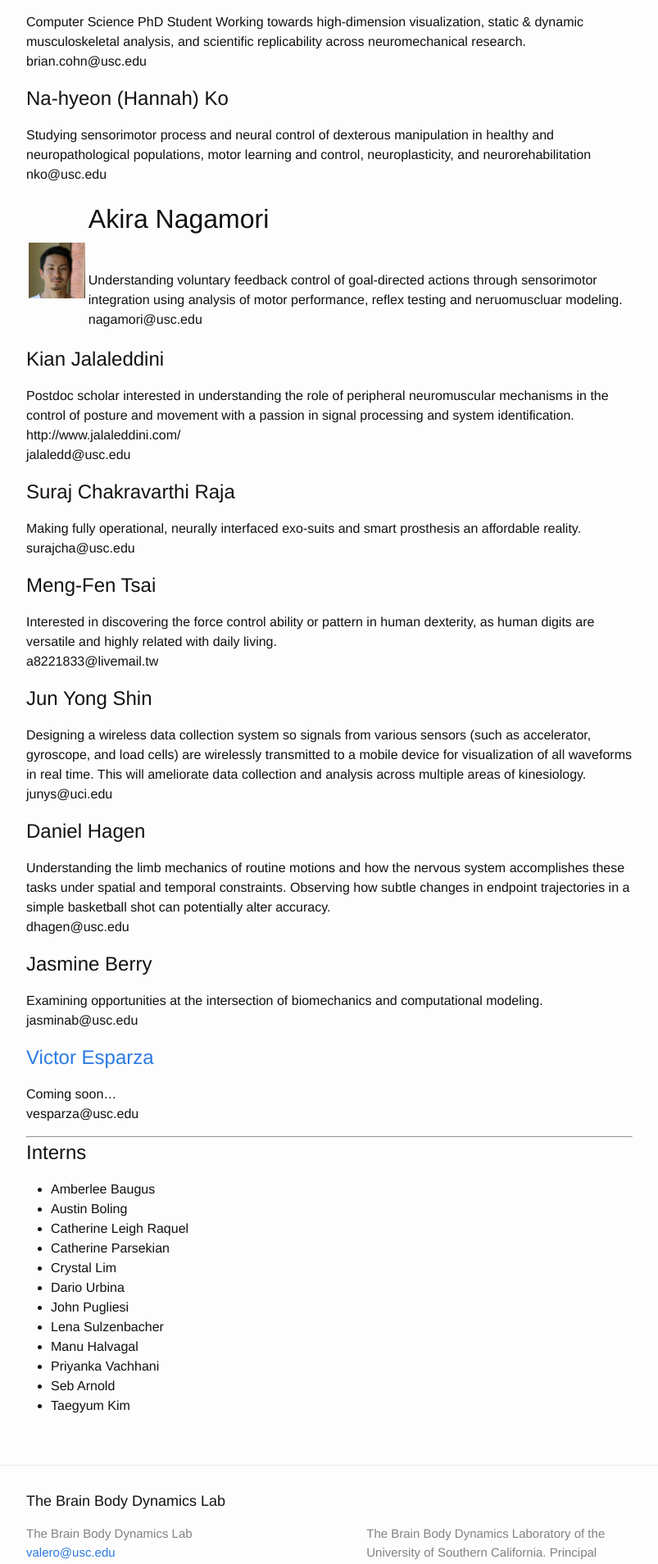
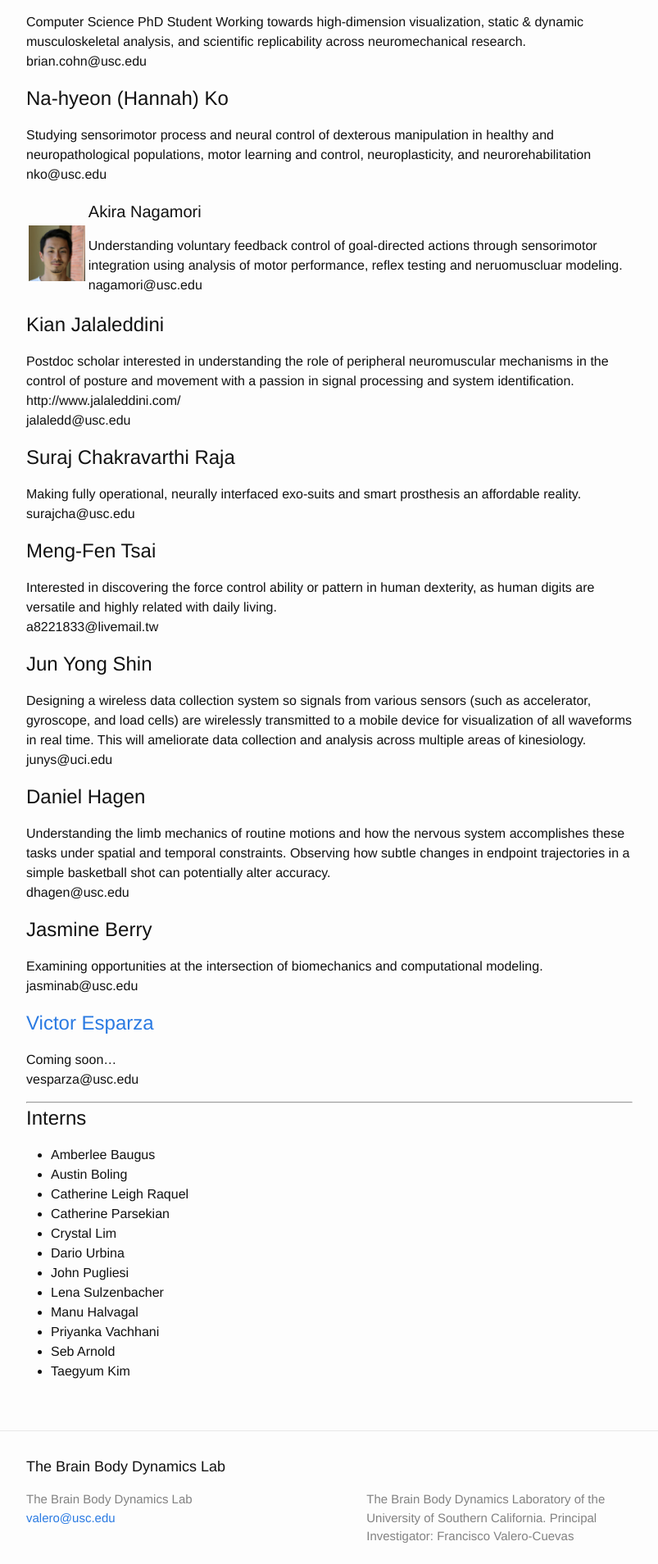
Before and after one commit to usc-bbdl/usc-bbdl.github.io, a Jekyll site: the page built from about.md, in a window 1280 px wide. Shown: the part 1247-3155 px from the top of the page at 82% size, without its empty margins (238-1041 px from the left). Built offline with Jekyll 4.4.1, drawn with Linux system fonts in a browser that asks for light colours.

```diff
--- a/about.md
+++ b/about.md
@@ -52,7 +52,7 @@ nko@usc.edu
 
 <table style="border: none;">
 <tr><td><img src="https://valerolab.org/Photos/akira.jpg"></td>
-<td><h2>Akira Nagamori</h2><br>
+<td><h4>Akira Nagamori</h4>
 <p>Understanding voluntary feedback control of goal-directed actions through sensorimotor integration using analysis of motor performance, reflex testing and neruomuscluar modeling.<br>
 nagamori@usc.edu</p></td></tr>
 </table>
```
